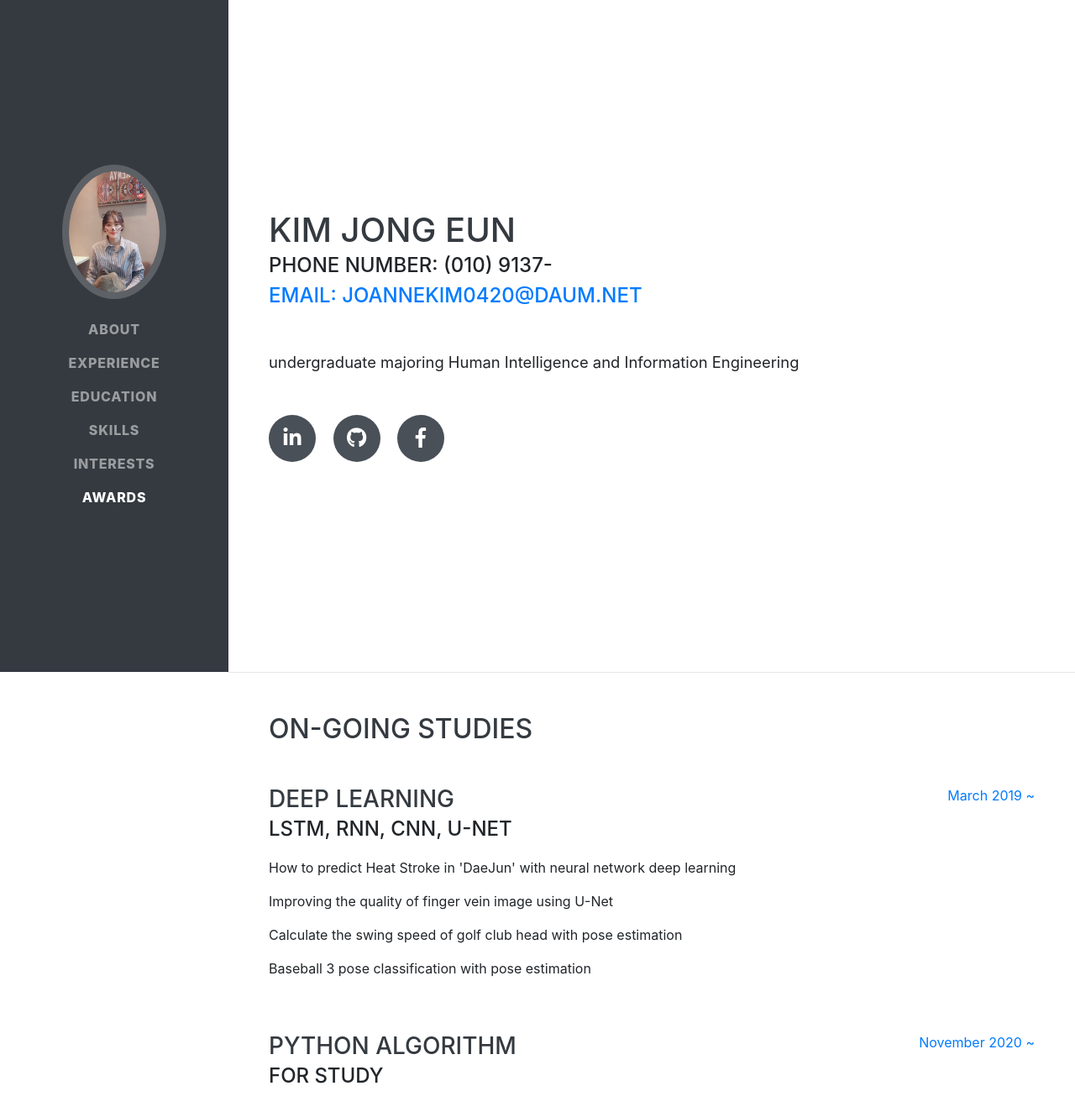
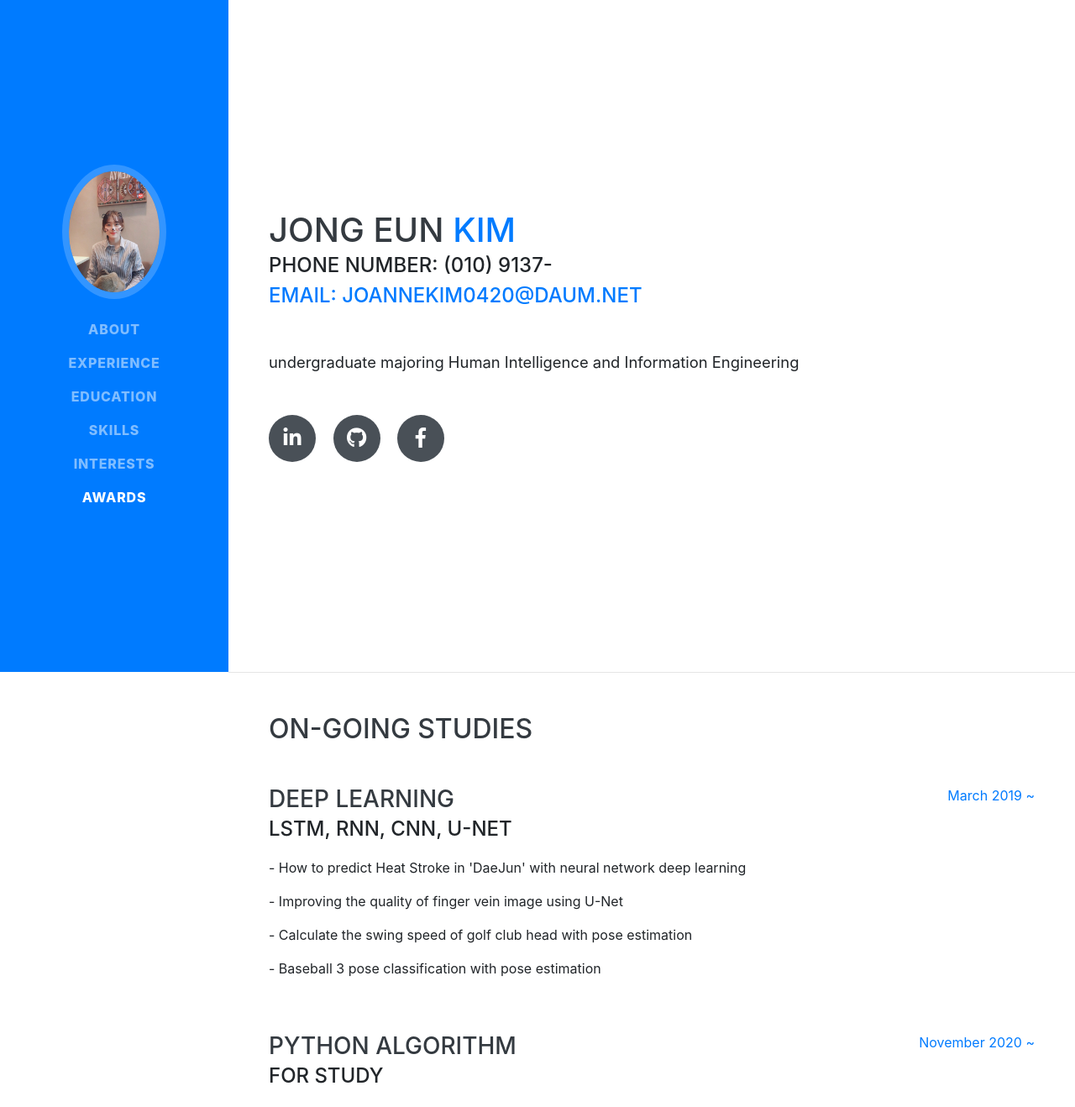
Before and after one commit to joannekim0420/joannekim0420.github.io, a website with bundled scripts: page index.html in a window 1280 px wide. Shown: the top 1318 px of the page at 84% size. Built offline with nearby package versions, Linux system fonts and the light colour scheme; a web font is replaced by a local one.

Commit message:
index modified

```diff
--- a/index.html
+++ b/index.html
@@ -25,7 +25,7 @@
 
 <body id="page-top">
 
-  <nav class="navbar navbar-expand-lg navbar-dark bg-dark fixed-top" id="sideNav">
+  <nav class="navbar navbar-expand-lg navbar-dark bg-primary fixed-top" id="sideNav">
     <a class="navbar-brand js-scroll-trigger" href="#page-top">
       <span class="d-block d-lg-none">Clarencec Taylor</span>
       <span class="d-none d-lg-block">
@@ -60,10 +60,12 @@
   </nav>
 
   <div class="container-fluid p-0">
-
-    <section class="resume-section p-3 p-lg-5 d-flex align-items-center" id="about">
-      <div class="w-auto">
-        <h1 class="mb-0">Kim Jong Eun
+    <!-- #align-items-center -->
+    <section class="resume-section p-3 p-lg-5 d-flex d-column" id="about">
+      <!-- <div class="w-auto"> -->
+      <div class="my-auto">
+        <h1 class="mb-0">Jong Eun
+          <span class="text-primary">KIM</span>
         </h1>
         <div class="subheading mb-5">Phone Number: (010) 9137-
           <br>
@@ -86,7 +88,7 @@
 
     <hr class="m-0">
 
-    <section class="resume-section p-3 p-lg-5 d-flex justify-content-center" id="experience">
+    <section class="resume-section p-3 p-lg-5 d-flex d-column" id="experience">
       <div class="w-100">
         <h2 class="mb-5">On-Going Studies</h2>
 
@@ -94,10 +96,10 @@
           <div class="resume-content">
             <h3 class="mb-0">Deep Learning</h3>
             <div class="subheading mb-3">LSTM, RNN, CNN, U-Net</div>
-            <p>How to predict Heat Stroke in 'DaeJun' with neural network deep learning</p>
-            <p>Improving the quality of finger vein image using U-Net</p>
-            <p>Calculate the swing speed of golf club head with pose estimation</p>
-            <p>Baseball 3 pose classification with pose estimation</p>
+            <p>- How to predict Heat Stroke in 'DaeJun' with neural network deep learning</p>
+            <p>- Improving the quality of finger vein image using U-Net</p>
+            <p>- Calculate the swing speed of golf club head with pose estimation</p>
+            <p>- Baseball 3 pose classification with pose estimation</p>
           </div>
           <div class="resume-date text-md-right">
             <span class="text-primary">March 2019 ~ </span>
```
